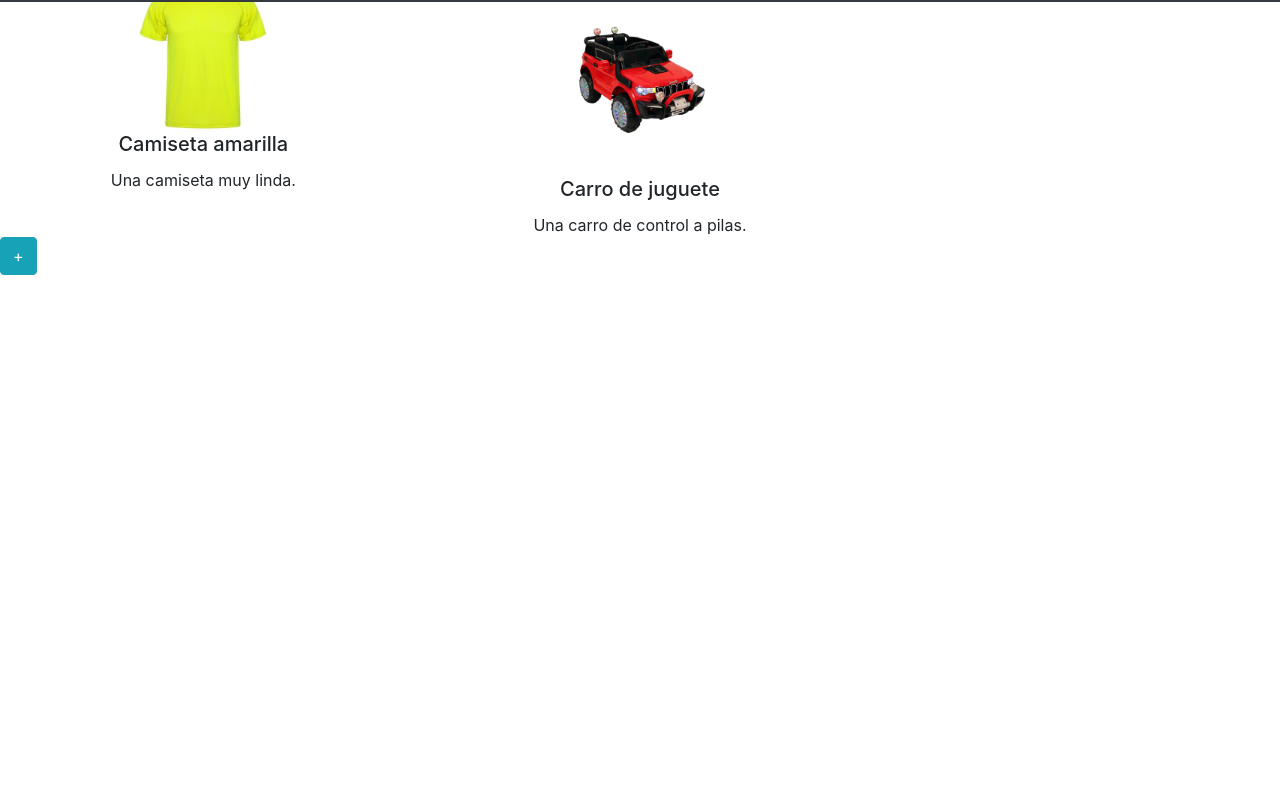
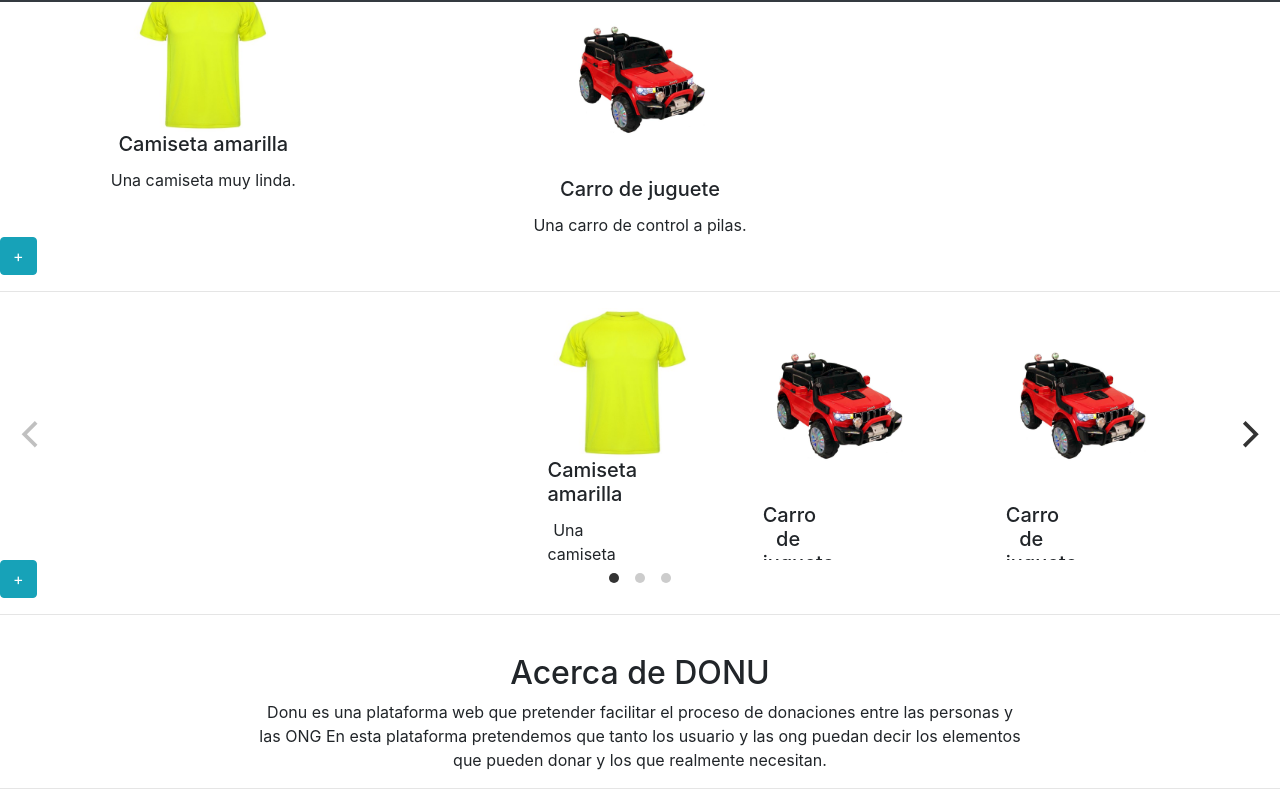
Before and after one commit to isis3710-uniandes-backup/Team08-front, a React app in the folder front/: page / in a window 1280 px wide. Shown: the part 64-869 px from the top of the page. Before the commit the page ends 800 px from the top, so only its background shows below. Built offline with nearby package versions, Linux system fonts and the light colour scheme.

Commit message:
front de solicitudes sin back

```diff
--- a/front/package.json
+++ b/front/package.json
@@ -3,6 +3,7 @@
   "version": "0.1.0",
   "private": true,
   "dependencies": {
+    "nodemon": "^1.18.10",
     "react": "^16.8.5",
     "react-dom": "^16.8.5",
     "react-scripts": "2.1.8"
--- a/front/public/index.html
+++ b/front/public/index.html
@@ -9,20 +9,14 @@
     />
     <link rel="stylesheet" href="https://stackpath.bootstrapcdn.com/bootstrap/4.3.1/css/bootstrap.min.css" integrity="sha384-ggOyR0iXCbMQv3Xipma34MD+dH/1fQ784/j6cY/iJTQUOhcWr7x9JvoRxT2MZw1T" crossorigin="anonymous">
     <meta name="theme-color" content="#000000" />
-    <!--
-      manifest.json provides metadata used when your web app is installed on a
-      user's mobile device or desktop. See https://developers.google.com/web/fundamentals/web-app-manifest/
-    -->
+
+    <link rel="stylesheet" href="https://unpkg.com/flickity@2.0/dist/flickity.min.css">
+<script src="https://unpkg.com/flickity@2.0/dist/flickity.pkgd.min.js"></script>
     <link rel="manifest" href="%PUBLIC_URL%/manifest.json" />
-    <!--
-      Notice the use of %PUBLIC_URL% in the tags above.
-      It will be replaced with the URL of the `public` folder during the build.
-      Only files inside the `public` folder can be referenced from the HTML.
+    <script src="https://code.jquery.com/jquery-3.3.1.slim.min.js" integrity="sha384-q8i/X+965DzO0rT7abK41JStQIAqVgRVzpbzo5smXKp4YfRvH+8abtTE1Pi6jizo" crossorigin="anonymous"></script>
+<script src="https://cdnjs.cloudflare.com/ajax/libs/popper.js/1.14.6/umd/popper.min.js" integrity="sha384-wHAiFfRlMFy6i5SRaxvfOCifBUQy1xHdJ/yoi7FRNXMRBu5WHdZYu1hA6ZOblgut" crossorigin="anonymous"></script>
+<script src="https://stackpath.bootstrapcdn.com/bootstrap/4.2.1/js/bootstrap.min.js" integrity="sha384-B0UglyR+jN6CkvvICOB2joaf5I4l3gm9GU6Hc1og6Ls7i6U/mkkaduKaBhlAXv9k" crossorigin="anonymous"></script>
 
-      Unlike "/favicon.ico" or "favicon.ico", "%PUBLIC_URL%/favicon.ico" will
-      work correctly both with client-side routing and a non-root public URL.
-      Learn how to configure a non-root public URL by running `npm run build`.
-    -->
     <title>React App</title>
   </head>
   <body>
@@ -49,10 +43,23 @@
                 <li class="nav-item">
                     <a href="#" class="nav-link">Mis solicitudes</a>
                 </li>
+                <li class="nav-item">
+                    <a href="#" class="nav-link">Crea una Solicitud</a>
+                </li>
             </ul>
         </div>
     </nav>
     <div id="root"></div>
+    <hr>
+    <div id = "solicitudes"></div>
+    <hr>
+    <div id = "acerca" style ="text-align: center;">
+    <h2 style= "margin-top: 3%">Acerca de DONU</h2>
+    <p style="margin-right: 20%;margin-left: 20%">Donu es una plataforma web que pretender facilitar el proceso de donaciones entre las personas y las ONG En esta plataforma pretendemos que tanto los usuario y las ong puedan decir los elementos que pueden donar y los que realmente necesitan.</p>
+  </div>
+  <hr>
+
+
     <!--
       This HTML file is a template.
       If you open it directly in the browser, you will see an empty page.
--- /dev/null
+++ b/front/src/components/solicitud.js
@@ -0,0 +1,20 @@
+import React from 'react';
+
+export default class Solicitud extends React.Component {
+
+
+    render() {
+        return (
+             <div class="carousel-cell">
+       <div className="col-lg-4 col-md-2 col-sm-1">
+                <div className="text-center">
+                    <img src={this.props.solicitud.url_img} alt={this.props.solicitud.name} width="150px;"/>
+                    <h5 className="card-title">{this.props.solicitud.name}</h5>
+                    <p className="card-text">{this.props.solicitud.description}</p>
+                </div>
+            </div>
+    </div>
+
+        );
+    }
+}
--- /dev/null
+++ b/front/src/components/solicitud_list.js
@@ -0,0 +1,29 @@
+import React from 'react';
+import Solicitud from './solicitud.js'
+
+export default class SolicitudList extends React.Component {
+
+    status = {"solicitud_list": [
+            {"_id": "1", "url_img": "/images/camiseta.jpg", "name": "Camiseta amarilla", "calidad": "3", "description":"Una camiseta muy linda." },
+            {"_id": "2", "url_img": "/images/carro_de_juguete.jpg", "name": "Carro de juguete", "calidad": "4", "description":"Una carro de control a pilas." },
+            {"_id": "3", "url_img": "/images/carro_de_juguete.jpg", "name": "Carro de juguete", "calidad": "4", "description":"Una carro de control a pilas." }
+        ]
+    }
+
+    renderSolicitudes() {
+        return this.status.solicitud_list.map((p) => (<Solicitud key={p._id} solicitud={p}/>));
+    }
+
+    render() {
+        return (
+            <div id ="sol_list" class="carousel-wrapper">
+            <div class="carousel" data-flickity>
+                    {this.renderSolicitudes()}
+
+                </div>
+                <button type="button" className="btn btn-info">+</button>
+            </div>
+
+        );
+    }
+}
--- a/front/src/index.js
+++ b/front/src/index.js
@@ -1,5 +1,7 @@
 import React from "react";
 import ReactDOM from "react-dom";
 import ProductList from "./components/product_list";
+import SolicitudList from "./components/solicitud_list";
 
 ReactDOM.render(<ProductList/>, document.getElementById("root"));
+ReactDOM.render(<SolicitudList/>, document.getElementById("solicitudes"));
```
Also changed, not shown: 1 other file.
